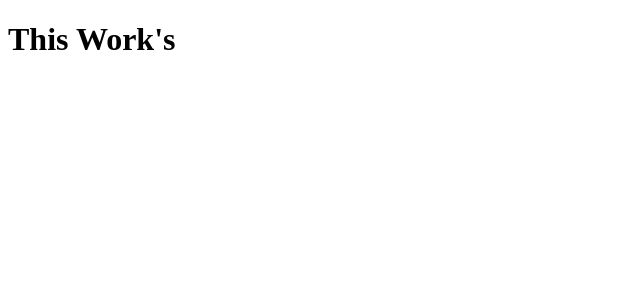
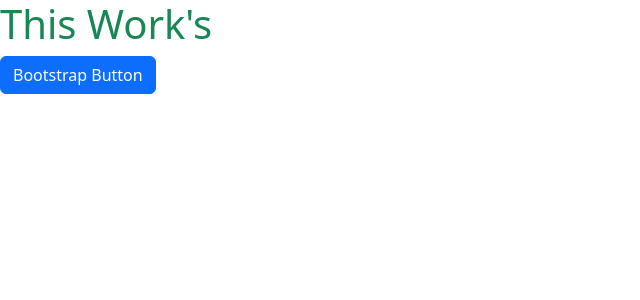
Before and after one commit to Ahd-Rizlan/ticketing_simulation-Angular, an Angular app: page / in a window 1280 px wide. Shown: the top 300 px of the page, without its empty margins (0-640 px from the left). Built offline with nearby package versions, Linux system fonts and the light colour scheme.

Commit message:
bootstrap added

```diff
--- a/angular.json
+++ b/angular.json
@@ -16,9 +16,7 @@
             "outputPath": "dist/ticketing_simulation",
             "index": "src/index.html",
             "browser": "src/main.ts",
-            "polyfills": [
-              "zone.js"
-            ],
+            "polyfills": ["zone.js"],
             "tsConfig": "tsconfig.app.json",
             "assets": [
               {
@@ -27,9 +25,12 @@
               }
             ],
             "styles": [
+              "node_modules/bootstrap/dist/css/bootstrap.min.css",
               "src/styles.css"
             ],
-            "scripts": []
+            "scripts": [
+              "node_modules/bootstrap/dist/js/bootstrap.bundle.min.js"
+            ]
           },
           "configurations": {
             "production": {
@@ -73,10 +74,7 @@
         "test": {
           "builder": "@angular-devkit/build-angular:karma",
           "options": {
-            "polyfills": [
-              "zone.js",
-              "zone.js/testing"
-            ],
+            "polyfills": ["zone.js", "zone.js/testing"],
             "tsConfig": "tsconfig.spec.json",
             "assets": [
               {
@@ -84,9 +82,7 @@
                 "input": "public"
               }
             ],
-            "styles": [
-              "src/styles.css"
-            ],
+            "styles": ["src/styles.css"],
             "scripts": []
           }
         }
--- a/package.json
+++ b/package.json
@@ -18,6 +18,7 @@
     "@angular/platform-browser": "^19.0.0",
     "@angular/platform-browser-dynamic": "^19.0.0",
     "@angular/router": "^19.0.0",
+    "@popperjs/core": "^2.11.8",
     "bootstrap": "^5.3.3",
     "rxjs": "~7.8.0",
     "tslib": "^2.3.0",
--- a/src/app/vendor/vendor.component.html
+++ b/src/app/vendor/vendor.component.html
@@ -1 +1,2 @@
-<h1 class="Test-Success">This Work's</h1>
+<h1 class="text-success">This Work's</h1>
+<button class="btn btn-primary">Bootstrap Button</button>
```
Also changed, not shown: 1 other file (tests, documents, lock files or other folders).
